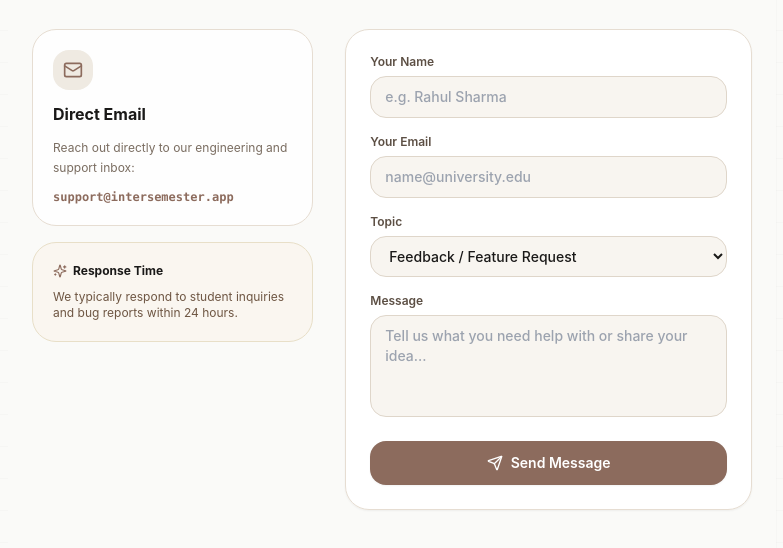
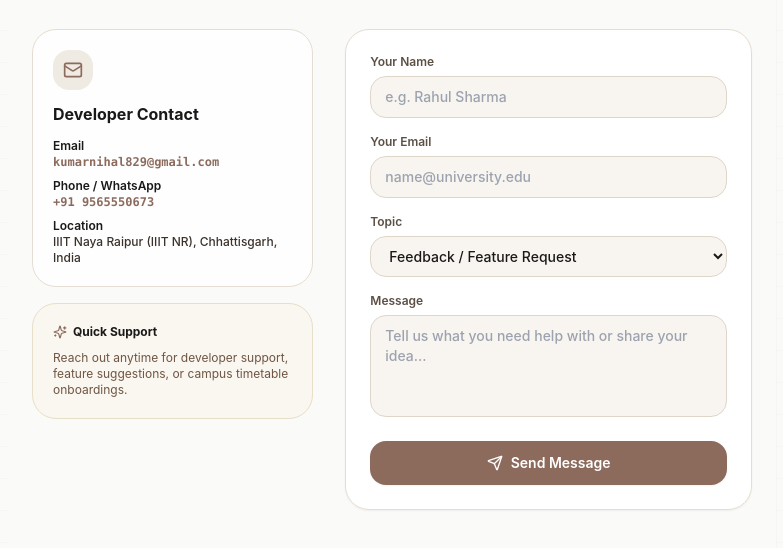
Before and after one commit to nihalkumar5/AcademiSync, a React app: page /contact in a window 1280 px wide. Shown: the part 226-774 px from the top of the page, without its empty margins (248-1031 px from the left). Built offline with nearby package versions, Linux system fonts and the light colour scheme; some packages are replaced by stand-ins of ours; no server answers.

Commit message:
docs: add real developer details (kumarnihal829@gmail.com, +91 9565550673, IIIT Naya Raipur) to legal and contact pages

```diff
--- a/app/contact/page.tsx
+++ b/app/contact/page.tsx
@@ -51,24 +51,44 @@ export default function ContactPage() {
             <div className="w-10 h-10 rounded-2xl bg-[#EFEAE2] dark:bg-[#2A2724] text-[#8C6B5D] flex items-center justify-center">
               <Mail className="w-5 h-5" />
             </div>
-            <h3 className="text-base font-bold">Direct Email</h3>
-            <p className="text-xs text-[#7A6D61] dark:text-[#9A9188] leading-relaxed">
-              Reach out directly to our engineering and support inbox:
-            </p>
-            <a
-              href="mailto:support@intersemester.app"
-              className="font-mono text-xs font-bold text-[#8C6B5D] dark:text-[#CBB5A1] hover:underline"
-            >
-              support@intersemester.app
-            </a>
+            <h3 className="text-base font-bold">Developer Contact</h3>
+
+            <div className="flex flex-col gap-2 text-xs text-[#7A6D61] dark:text-[#9A9188]">
+              <div>
+                <span className="font-semibold text-[#1A1918] dark:text-[#F4F1EA] block">Email</span>
+                <a
+                  href="mailto:kumarnihal829@gmail.com"
+                  className="font-mono font-bold text-[#8C6B5D] dark:text-[#CBB5A1] hover:underline"
+                >
+                  kumarnihal829@gmail.com
+                </a>
+              </div>
+
+              <div>
+                <span className="font-semibold text-[#1A1918] dark:text-[#F4F1EA] block">Phone / WhatsApp</span>
+                <a
+                  href="tel:+919565550673"
+                  className="font-mono font-bold text-[#8C6B5D] dark:text-[#CBB5A1] hover:underline"
+                >
+                  +91 9565550673
+                </a>
+              </div>
+
+              <div>
+                <span className="font-semibold text-[#1A1918] dark:text-[#F4F1EA] block">Location</span>
+                <span className="font-medium text-[#3B322C] dark:text-[#D1C7BD]">
+                  IIIT Naya Raipur (IIIT NR), Chhattisgarh, India
+                </span>
+              </div>
+            </div>
           </div>
 
           <div className="p-5 rounded-3xl bg-[#FAF6F0] dark:bg-[#1E1C1A] border border-[#E8DFC8] dark:border-[#2D2A27] flex flex-col gap-2.5 text-xs text-[#6E5643] dark:text-[#C4B7AB]">
             <span className="font-bold flex items-center gap-1.5 text-[#1A1918] dark:text-[#F4F1EA]">
               <Sparkles className="w-3.5 h-3.5 text-[#8C6B5D]" />
-              Response Time
+              Quick Support
             </span>
-            <span>We typically respond to student inquiries and bug reports within 24 hours.</span>
+            <span>Reach out anytime for developer support, feature suggestions, or campus timetable onboardings.</span>
           </div>
         </div>
 
--- a/app/delete-data/page.tsx
+++ b/app/delete-data/page.tsx
@@ -74,10 +74,10 @@ export default function DeleteDataPage() {
               <span className="text-[11px] text-[#7A6D61] dark:text-[#9E958C]">Send from your registered account email</span>
             </div>
             <a
-              href="mailto:support@intersemester.app?subject=Account%20and%20Data%20Deletion%20Request"
+              href="mailto:kumarnihal829@gmail.com?subject=Account%20and%20Data%20Deletion%20Request"
               className="px-3.5 py-2 rounded-xl bg-rose-600 hover:bg-rose-700 text-white text-xs font-semibold shrink-0"
             >
-              Email Support
+              Email Developer
             </a>
           </div>
           <p className="text-xs text-[#7A6D61] dark:text-[#9A9188] pt-1">
--- a/app/privacy/page.tsx
+++ b/app/privacy/page.tsx
@@ -124,13 +124,15 @@ export default function PrivacyPage() {
         <section className="flex flex-col gap-3 p-5 rounded-2xl bg-white dark:bg-[#1E1C1A] border border-[#E6DDD2] dark:border-[#2C2926]">
           <h2 className="text-base font-bold text-[#1A1918] dark:text-[#F4F1EA] flex items-center gap-2">
             <Mail className="w-4 h-4 text-[#8C6B5D]" />
-            7. Contact Us
+            7. Contact &amp; Grievance Officer
           </h2>
-          <p className="text-xs sm:text-sm">
-            If you have any questions, concerns, or privacy requests regarding this Privacy Policy, please contact our support team at:
+          <p className="text-xs sm:text-sm text-[#7A6D61] dark:text-[#9E958C]">
+            If you have any questions, concerns, or privacy requests regarding this Privacy Policy, please contact the developer at:
           </p>
-          <div className="font-mono text-xs font-bold text-[#8C6B5D] dark:text-[#CBB5A1]">
-            support@intersemester.app
+          <div className="flex flex-col gap-1 text-xs font-mono text-[#8C6B5D] dark:text-[#CBB5A1]">
+            <span><strong>Email:</strong> kumarnihal829@gmail.com</span>
+            <span><strong>Phone:</strong> +91 9565550673</span>
+            <span><strong>Campus:</strong> IIIT Naya Raipur (IIIT NR), Atal Nagar, Chhattisgarh, India</span>
           </div>
         </section>
       </div>
--- a/app/terms/page.tsx
+++ b/app/terms/page.tsx
@@ -99,11 +99,11 @@ export default function TermsPage() {
             <HelpCircle className="w-4 h-4 text-[#8C6B5D]" />
             6. Questions &amp; Support
           </h2>
-          <p className="text-xs sm:text-sm">
-            For inquiries regarding these Terms &amp; Conditions, please reach out to us at:
+          <p className="text-xs sm:text-sm text-[#7A6D61] dark:text-[#9E958C]">
+            For inquiries regarding these Terms &amp; Conditions, please contact:
           </p>
           <div className="font-mono text-xs font-bold text-[#8C6B5D] dark:text-[#CBB5A1]">
-            legal@intersemester.app
+            kumarnihal829@gmail.com
           </div>
         </section>
       </div>
```
